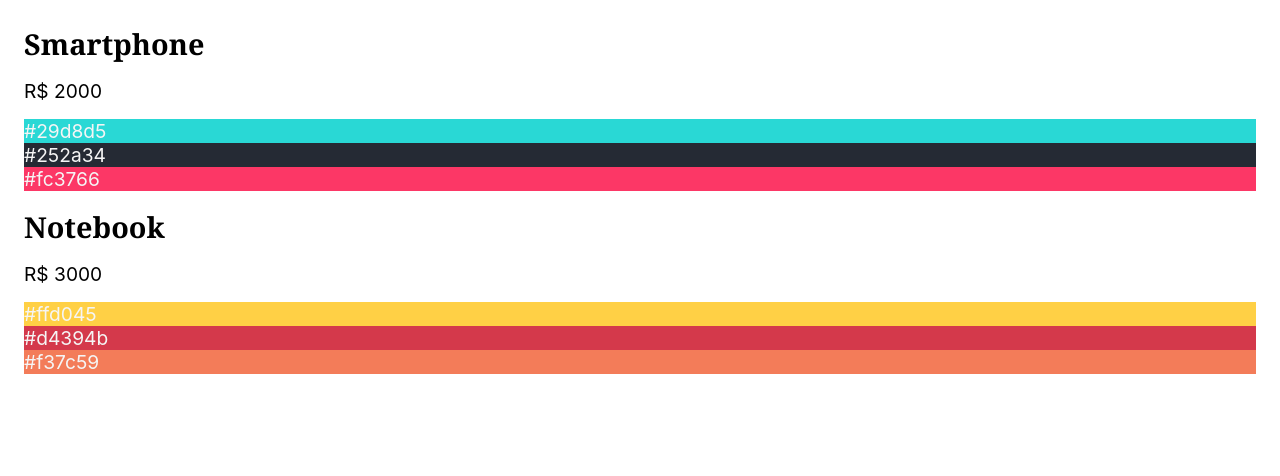
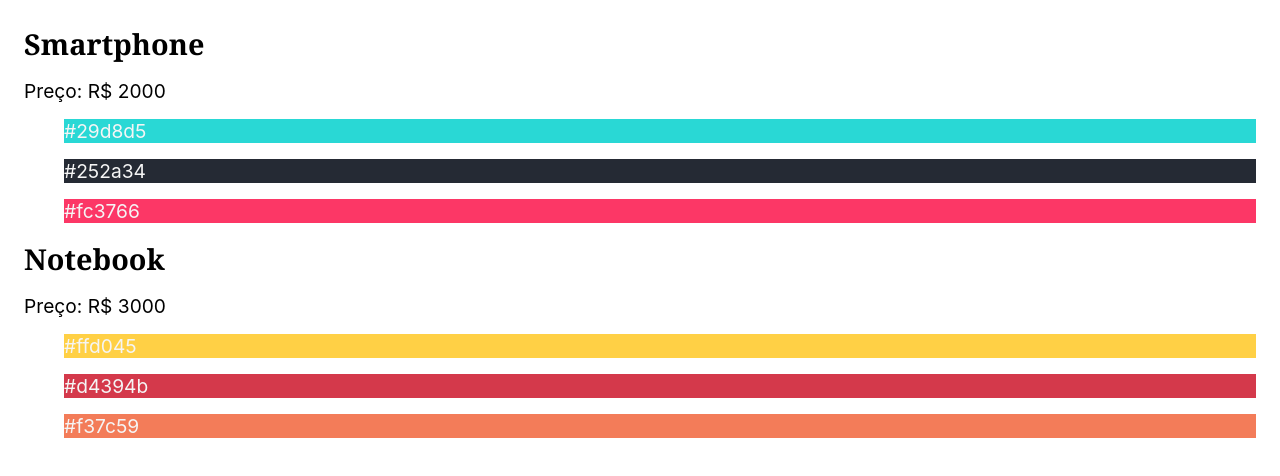
Before and after one commit to GabeGreison/reactApp, a React (Create React App) app in the folder meuapp/: page / in a window 1280 px wide. Shown: the top 476 px of the page. Built offline with nearby package versions, Linux system fonts and the light colour scheme.

Commit message:
refactored exercise

```diff
--- a/meuapp/src/App.js
+++ b/meuapp/src/App.js
@@ -1,49 +1,58 @@
 import React from "react";
 
-
 const App = () => {
-
   const produtos = [
     {
       id: 1,
-      nome: 'Smartphone',
-      preco: 'R$ 2000',
-      cores: ['#29d8d5', '#252a34', '#fc3766'],
+      nome: "Smartphone",
+      preco: "R$ 2000",
+      cores: ["#29d8d5", "#252a34", "#fc3766"],
     },
     {
       id: 2,
-      nome: 'Notebook',
-      preco: 'R$ 3000',
-      cores: ['#ffd045', '#d4394b', '#f37c59'],
+      nome: "Notebook",
+      preco: "R$ 3000",
+      cores: ["#ffd045", "#d4394b", "#f37c59"],
     },
     {
       id: 3,
-      nome: 'Tablet',
-      preco: 'R$ 1500',
-      cores: ['#365069', '#47c1c8', '#f95786'],
+      nome: "Tablet",
+      preco: "R$ 1500",
+      cores: ["#365069", "#47c1c8", "#f95786"],
     },
   ];
 
-  const precos = produtos.filter(({preco}) => Number(preco.replace('R$ ', '')) > 1500 )
+  const precos = produtos.filter(
+    ({ preco }) => Number(preco.replace("R$ ", "")) > 1500
+  );
 
-  return (<section>
-    {precos.map(({nome , preco , id , cores}) => <div key={id}>
-      <h1> {nome}</h1>
+  return (
+    <section>
+      {precos.map(({ nome, preco, id, cores }) => (
+        <div key={id}>
+          <h1> {nome}</h1>
 
-      <p> {preco}</p>
+          <p>Preço: {preco}</p>
 
-      <div style = {{backgroundColor : cores[0],
-        color: "whitesmoke"}}>{cores[0]}</div>
-
-      <div style = {{backgroundColor : cores[1],
-        color: "whitesmoke"}}>{cores[1]}</div>
-
-      <div style = {{backgroundColor : cores[2],
-        color: "whitesmoke"}}>{cores[2]}</div>
-    </div>)}
-  </section>);
+          <ul>
+            {cores.map((cor) => (
+              <li
+                key = {cor}
+                style={{
+                  backgroundColor: cor,
+                  color: "whitesmoke",
+                  margin: "1rem 0",
+                  listStyle : 'none'
+                }}
+              >
+                {cor}
+              </li>
+            ))}
+          </ul>
+        </div>
+      ))}
+    </section>
+  );
 };
 
-
-
 export default App;
```
